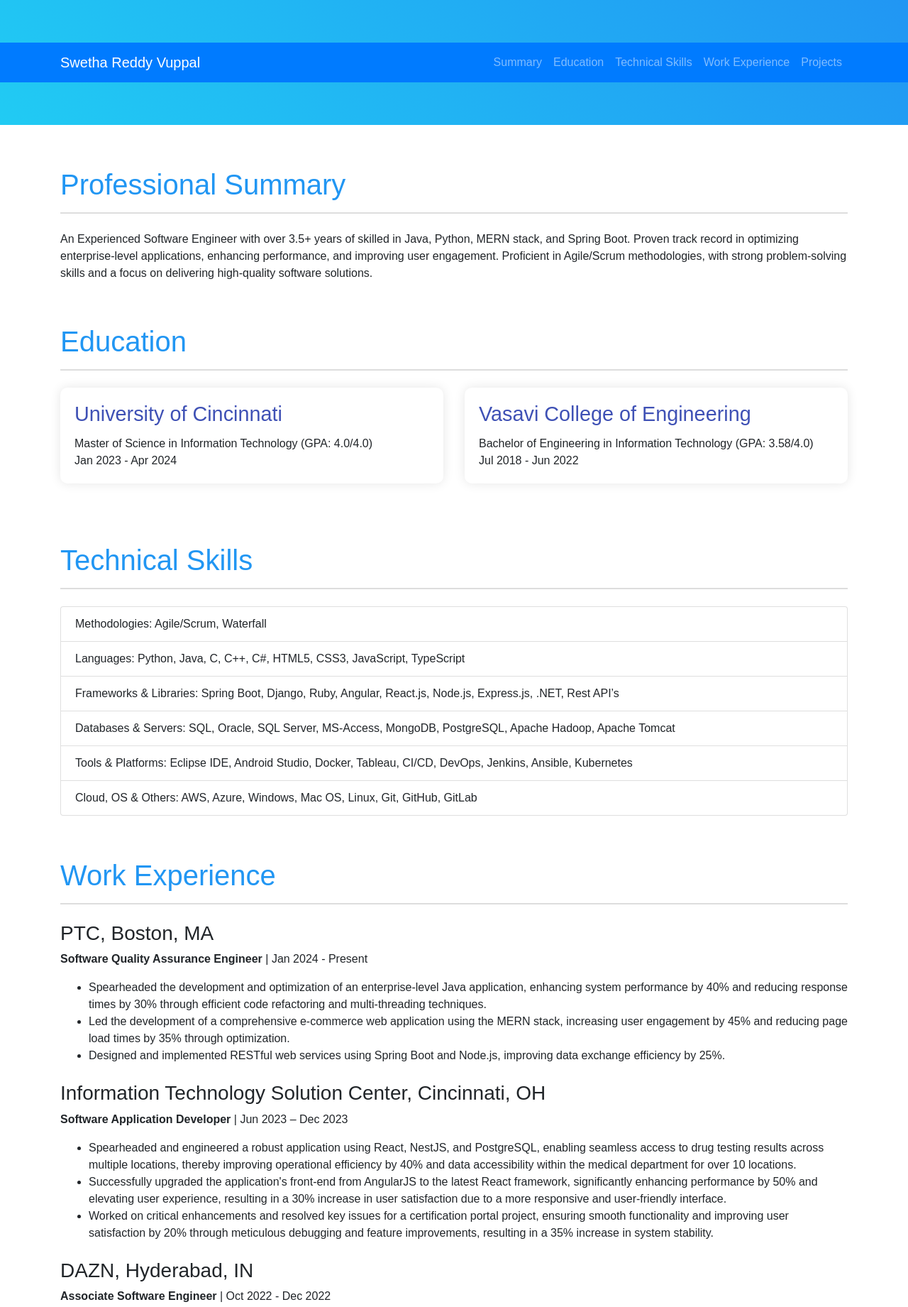
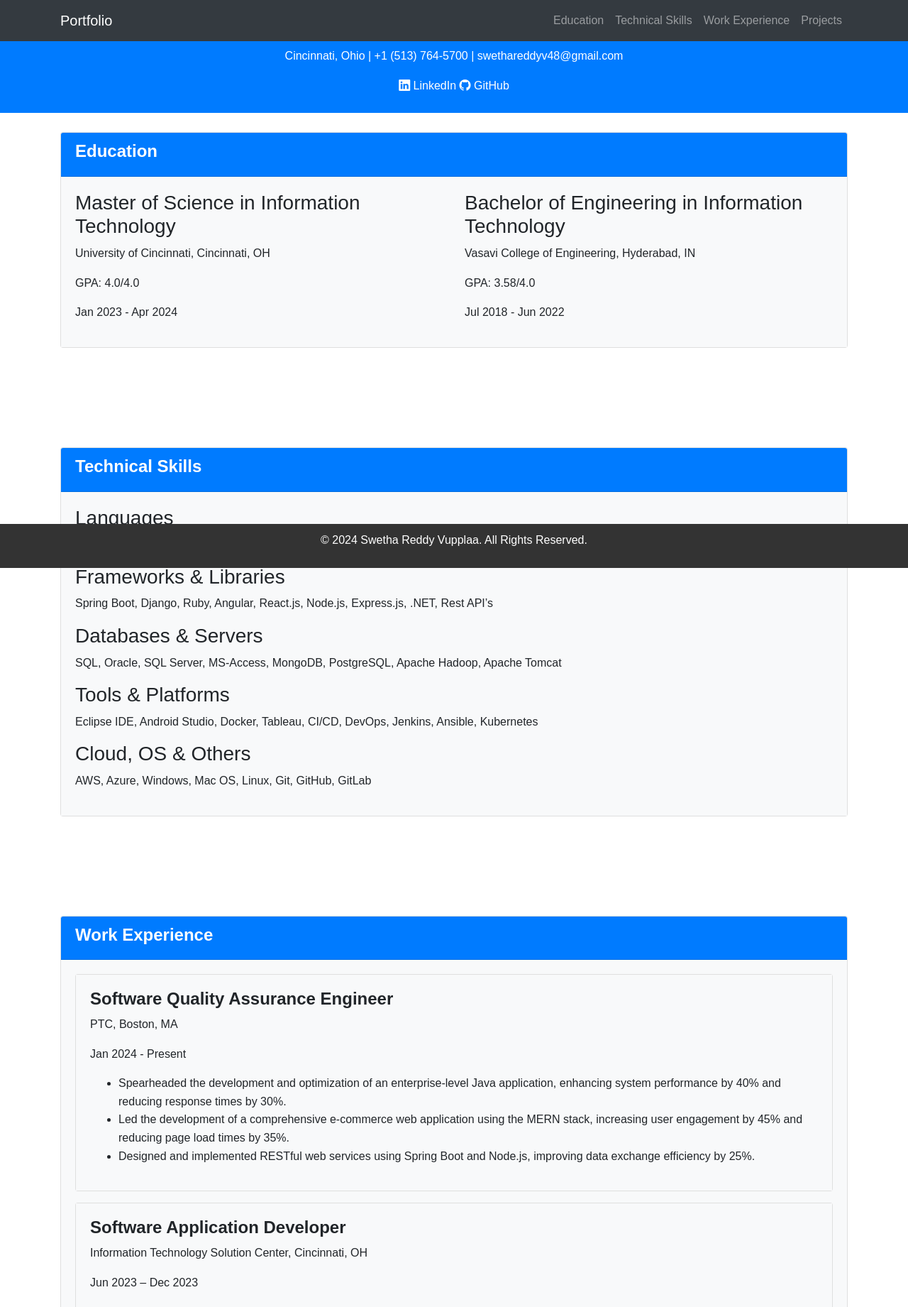
Before and after one commit to swethareddy0/swethareddy0.github.io, a plain HTML site: page index.html in a window 1280 px wide. Shown: the top 1841 px of the page at 71% size. Drawn offline with nearby package versions, Linux system fonts and the light colour scheme; a script that the page names is missing.

Commit message:
Update index.html

```diff
--- a/index.html
+++ b/index.html
@@ -3,142 +3,225 @@
 <head>
     <meta charset="UTF-8">
     <meta name="viewport" content="width=device-width, initial-scale=1.0">
-    <title>Swetha Reddy Vuppal's Resume</title>
+    <title>Swetha Reddy Vupplaa - Software Quality Assurance Engineer</title>
     <!-- Bootstrap CSS -->
-    <link rel="stylesheet" href="https://stackpath.bootstrapcdn.com/bootstrap/4.5.2/css/bootstrap.min.css">
-    <!-- Font Awesome for icons -->
-    <link rel="stylesheet" href="https://cdnjs.cloudflare.com/ajax/libs/font-awesome/5.15.3/css/all.min.css">
+    <link rel="stylesheet" href="https://cdn.jsdelivr.net/npm/bootstrap@4.0.0/dist/css/bootstrap.min.css" integrity="sha384-Gn5384xqQ1aoWXA+058RXPxPg6fy4IWvTNh0E263XmFcJlSAwiGgFAW/dAiS6JXm" crossorigin="anonymous">
+    <!-- Bootstrap Icons -->
+    <link rel="stylesheet" href="https://cdnjs.cloudflare.com/ajax/libs/bootstrap-icons/1.10.2/font/bootstrap-icons.min.css">
     <!-- Custom CSS -->
-    <link rel="stylesheet" href="styles.css">
+    <style>
+        body {
+            font-family: Arial, sans-serif;
+            line-height: 1.6;
+        }
+        header {
+            background-color: #007bff;
+            color: #fff;
+            padding: 10px 0;
+            position: fixed;
+            width: 100%;
+            top: 0;
+            z-index: 1000;
+        }
+        .navbar-nav .nav-link {
+            color: #fff;
+        }
+        .navbar-nav .nav-link:hover {
+            color: #f8f9fa;
+        }
+        section {
+            padding-top: 80px;
+            margin-bottom: 60px;
+        }
+        .card {
+            margin-bottom: 30px;
+        }
+        .card-header {
+            background-color: #007bff;
+            color: #fff;
+        }
+        .card-body {
+            background-color: #f8f9fa;
+        }
+        .card-title {
+            font-size: 1.5rem;
+            font-weight: bold;
+            margin-bottom: 0.5rem;
+        }
+        .card-text {
+            margin-bottom: 1rem;
+        }
+        .list-group-item {
+            background-color: #fff;
+            border: none;
+        }
+        .footer {
+            background-color: #333;
+            color: #fff;
+            text-align: center;
+            padding: 10px 0;
+            position: fixed;
+            width: 100%;
+            bottom: 0;
+        }
+    </style>
 </head>
 <body>
+
+    <!-- Header Section -->
     <header>
-        <nav class="navbar navbar-expand-lg navbar-dark bg-primary">
+        <div class="container text-center">
+            <h1>Swetha Reddy Vupplaa</h1>
+            <p>Cincinnati, Ohio | +1 (513) 764-5700 | <a href="mailto:swethareddyv48@gmail.com" class="text-white">swethareddyv48@gmail.com</a></p>
+            <p>
+                <a href="#" class="text-white me-3"><i class="bi bi-linkedin"></i> LinkedIn</a>
+                <a href="#" class="text-white"><i class="bi bi-github"></i> GitHub</a>
+            </p>
+        </div>
+    </header>
+
+    <!-- Navigation Section -->
+    <nav class="navbar navbar-expand-lg navbar-dark bg-dark sticky-top">
         <div class="container">
-                <a class="navbar-brand" href="#">Swetha Reddy Vuppal</a>
+            <a class="navbar-brand" href="#">Portfolio</a>
             <button class="navbar-toggler" type="button" data-toggle="collapse" data-target="#navbarNav" aria-controls="navbarNav" aria-expanded="false" aria-label="Toggle navigation">
                 <span class="navbar-toggler-icon"></span>
             </button>
             <div class="collapse navbar-collapse" id="navbarNav">
                 <ul class="navbar-nav ml-auto">
-                        <li class="nav-item">
-                            <a class="nav-link" href="#summary">Summary</a>
-                        </li>
-                        <li class="nav-item">
-                            <a class="nav-link" href="#education">Education</a>
-                        </li>
-                        <li class="nav-item">
-                            <a class="nav-link" href="#technical-skills">Technical Skills</a>
-                        </li>
-                        <li class="nav-item">
-                            <a class="nav-link" href="#work-experience">Work Experience</a>
-                        </li>
-                        <li class="nav-item">
-                            <a class="nav-link" href="#projects">Projects</a>
-                        </li>
+                    <li class="nav-item"><a class="nav-link" href="#education">Education</a></li>
+                    <li class="nav-item"><a class="nav-link" href="#technical-skills">Technical Skills</a></li>
+                    <li class="nav-item"><a class="nav-link" href="#work-experience">Work Experience</a></li>
+                    <li class="nav-item"><a class="nav-link" href="#projects">Projects</a></li>
                 </ul>
             </div>
         </div>
     </nav>
-    </header>
 
-    <div class="container mt-5">
-        <section id="summary">
-            <h2 class="mb-4">Professional Summary</h2>
-            <p>An Experienced Software Engineer with over 3.5+ years of skilled in Java, Python, MERN stack, and Spring Boot. Proven track record in optimizing enterprise-level applications, enhancing performance, and improving user engagement. Proficient in Agile/Scrum methodologies, with strong problem-solving skills and a focus on delivering high-quality software solutions.</p>
-        </section>
-
+    <!-- Main Content -->
+    <main class="container mt-5">
+        <!-- Education Section -->
         <section id="education">
-            <h2 class="mb-4">Education</h2>
+            <div class="card">
+                <div class="card-header">
+                    <h2 class="card-title">Education</h2>
+                </div>
+                <div class="card-body">
                     <div class="row">
                         <div class="col-md-6">
-                    <div class="card mb-4">
-                        <div class="card-body">
-                            <h3 class="card-title">University of Cincinnati</h3>
-                            <p class="card-text">Master of Science in Information Technology (GPA: 4.0/4.0)<br>Jan 2023 - Apr 2024</p>
-                        </div>
-                    </div>
+                            <h3>Master of Science in Information Technology</h3>
+                            <p>University of Cincinnati, Cincinnati, OH</p>
+                            <p>GPA: 4.0/4.0</p>
+                            <p>Jan 2023 - Apr 2024</p>
                         </div>
                         <div class="col-md-6">
-                    <div class="card mb-4">
-                        <div class="card-body">
-                            <h3 class="card-title">Vasavi College of Engineering</h3>
-                            <p class="card-text">Bachelor of Engineering in Information Technology (GPA: 3.58/4.0)<br>Jul 2018 - Jun 2022</p>
+                            <h3>Bachelor of Engineering in Information Technology</h3>
+                            <p>Vasavi College of Engineering, Hyderabad, IN</p>
+                            <p>GPA: 3.58/4.0</p>
+                            <p>Jul 2018 - Jun 2022</p>
                         </div>
                     </div>
                 </div>
             </div>
         </section>
 
+        <!-- Technical Skills Section -->
         <section id="technical-skills">
-            <h2 class="mb-4">Technical Skills</h2>
-            <ul class="list-group mb-4">
-                <li class="list-group-item">Methodologies: Agile/Scrum, Waterfall</li>
-                <li class="list-group-item">Languages: Python, Java, C, C++, C#, HTML5, CSS3, JavaScript, TypeScript</li>
-                <li class="list-group-item">Frameworks & Libraries: Spring Boot, Django, Ruby, Angular, React.js, Node.js, Express.js, .NET, Rest API’s</li>
-                <li class="list-group-item">Databases & Servers: SQL, Oracle, SQL Server, MS-Access, MongoDB, PostgreSQL, Apache Hadoop, Apache Tomcat</li>
-                <li class="list-group-item">Tools & Platforms: Eclipse IDE, Android Studio, Docker, Tableau, CI/CD, DevOps, Jenkins, Ansible, Kubernetes</li>
-                <li class="list-group-item">Cloud, OS & Others: AWS, Azure, Windows, Mac OS, Linux, Git, GitHub, GitLab</li>
-            </ul>
+            <div class="card">
+                <div class="card-header">
+                    <h2 class="card-title">Technical Skills</h2>
+                </div>
+                <div class="card-body">
+                    <h3>Languages</h3>
+                    <p>Python, Java, C, C++, C#, HTML5, CSS3, JavaScript, TypeScript</p>
+
+                    <h3>Frameworks & Libraries</h3>
+                    <p>Spring Boot, Django, Ruby, Angular, React.js, Node.js, Express.js, .NET, Rest API’s</p>
+
+                    <h3>Databases & Servers</h3>
+                    <p>SQL, Oracle, SQL Server, MS-Access, MongoDB, PostgreSQL, Apache Hadoop, Apache Tomcat</p>
+
+                    <h3>Tools & Platforms</h3>
+                    <p>Eclipse IDE, Android Studio, Docker, Tableau, CI/CD, DevOps, Jenkins, Ansible, Kubernetes</p>
+
+                    <h3>Cloud, OS & Others</h3>
+                    <p>AWS, Azure, Windows, Mac OS, Linux, Git, GitHub, GitLab</p>
+                </div>
+            </div>
         </section>
 
+        <!-- Work Experience Section -->
         <section id="work-experience">
-            <h2 class="mb-4">Work Experience</h2>
-
-            <article class="mb-4">
-                <h3>PTC, Boston, MA</h3>
-                <p><strong>Software Quality Assurance Engineer</strong> | Jan 2024 - Present</p>
+            <div class="card">
+                <div class="card-header">
+                    <h2 class="card-title">Work Experience</h2>
+                </div>
+                <div class="card-body">
+                    <div class="card mb-3">
+                        <div class="card-body">
+                            <h3 class="card-title">Software Quality Assurance Engineer</h3>
+                            <p>PTC, Boston, MA</p>
+                            <p>Jan 2024 - Present</p>
                             <ul>
-                    <li>Spearheaded the development and optimization of an enterprise-level Java application, enhancing system performance by 40% and reducing response times by 30% through efficient code refactoring and multi-threading techniques.</li>
-                    <li>Led the development of a comprehensive e-commerce web application using the MERN stack, increasing user engagement by 45% and reducing page load times by 35% through optimization.</li>
+                                <li>Spearheaded the development and optimization of an enterprise-level Java application, enhancing system performance by 40% and reducing response times by 30%.</li>
+                                <li>Led the development of a comprehensive e-commerce web application using the MERN stack, increasing user engagement by 45% and reducing page load times by 35%.</li>
                                 <li>Designed and implemented RESTful web services using Spring Boot and Node.js, improving data exchange efficiency by 25%.</li>
                             </ul>
-            </article>
-
-            <article class="mb-4">
-                <h3>Information Technology Solution Center, Cincinnati, OH</h3>
-                <p><strong>Software Application Developer</strong> | Jun 2023 – Dec 2023</p>
+                        </div>
+                    </div>
+                    <div class="card mb-3">
+                        <div class="card-body">
+                            <h3 class="card-title">Software Application Developer</h3>
+                            <p>Information Technology Solution Center, Cincinnati, OH</p>
+                            <p>Jun 2023 – Dec 2023</p>
                             <ul>
-                    <li>Spearheaded and engineered a robust application using React, NestJS, and PostgreSQL, enabling seamless access to drug testing results across multiple locations, thereby improving operational efficiency by 40% and data accessibility within the medical department for over 10 locations.</li>
-                    <li>Successfully upgraded the application's front-end from AngularJS to the latest React framework, significantly enhancing performance by 50% and elevating user experience, resulting in a 30% increase in user satisfaction due to a more responsive and user-friendly interface.</li>
-                    <li>Worked on critical enhancements and resolved key issues for a certification portal project, ensuring smooth functionality and improving user satisfaction by 20% through meticulous debugging and feature improvements, resulting in a 35% increase in system stability.</li>
+                                <li>Spearheaded and engineered a robust application using React, NestJS, and PostgreSQL, enabling seamless access to drug testing results across multiple locations.</li>
+                                <li>Successfully upgraded the application's front-end from AngularJS to React framework, significantly enhancing performance by 50%.</li>
+                                <li>Worked on critical enhancements and resolved key issues for a certification portal project, ensuring smooth functionality and improving user satisfaction.</li>
                             </ul>
-            </article>
-
-            <article class="mb-4">
-                <h3>DAZN, Hyderabad, IN</h3>
-                <p><strong>Associate Software Engineer</strong> | Oct 2022 - Dec 2022</p>
-                <ul>
-                    <li>Worked closely with a team of 8 developers, utilizing React for building user interfaces, MySQL for database management, Node.js for server-side scripting, and JavaScript for front-end development to ensure accurate content display based on user location, resulting in a 30% increase in development efficiency.</li>
-                    <li>Created and aligned 5 video rails, and implemented dynamic content display that adapts based on the user's geographical location using modern front-end technologies, enhancing relevance and engagement for users and leading to a 25% increase in user interaction.</li>
-                    <li>Coordinated with 3 cross-functional teams to identify and prioritize 10 areas for UX improvement, successfully implementing changes that optimized content delivery and enhanced user satisfaction by 20%.</li>
-                </ul>
-            </article>
-
-            <article class="mb-4">
-                <h3>Magna Infotech, Bengaluru, IN</h3>
-                <p><strong>Software Developer</strong> | Jul 2020 - Sep 2022</p>
-                <ul>
-                    <li>Developed and optimized enterprise-level applications in Java, improving system performance by 30% and reducing response times by 25% through efficient code and algorithm enhancements.</li>
-                    <li>Engineered and deployed full-stack applications using the MERN stack, achieving a 45% improvement in user engagement and a 20% reduction in development time through modular and reusable code components.</li>
-                    <li>Led the migration of legacy systems to Java-based microservices architecture, resulting in a 40% increase in scalability and a 35% reduction in operational costs.</li>
-                </ul>
-            </article>
+                        </div>
+                    </div>
+                    <!-- Add more work experience cards as needed -->
+                </div>
+            </div>
         </section>
 
+        <!-- Projects Section -->
         <section id="projects">
-            <h2 class="mb-4">Projects</h2>
+            <div class="card">
+                <div class="card-header">
+                    <h2 class="card-title">Projects</h2>
+                </div>
+                <div class="card-body">
+                    <div class="card mb-3">
+                        <div class="card-body">
+                            <h3 class="card-title">Diabetic Retinopathy Detection using Deep Learning</h3>
+                            <p>Employed deep learning techniques to detect diabetic retinopathy using APTOS-2019 dataset.</p>
+                            <p>Technologies: Keras, TensorFlow, Node.js, OpenCV, Matplotlib</p>
+                        </div>
+                    </div>
+                    <div class="card mb-3">
+                        <div class="card-body">
+                            <h3 class="card-title">E-commerce Website with Recommendation System</h3>
+                            <p>Developed an e-commerce platform with personalized recommendations based on user behavior.</p>
+                            <p>Technologies: MERN Stack (MongoDB, Express.js, React.js, Node.js)</p>
+                        </div>
+                    </div>
+                    <!-- Add more project cards as needed -->
+                </div>
+            </div>
+        </section>
+    </main>
 
-            <article class="mb-4">
-                <h3>Diabetic Retinopathy Detection using Deep Learning</h3>
-                <p>Employed deep learning techniques to detect diabetic retinopathy using APTOS-2019 dataset. Achieved best results using DenseNet121 model.</p>
-                <p><strong>Technologies:</strong> Keras, TensorFlow, Node.js, OpenCV, Matplotlib</p>
-            </article>
-        </section>
+    <!-- Footer Section -->
+    <footer class="footer">
+        <div class="container">
+            <p>&copy; 2024 Swetha Reddy Vupplaa. All Rights Reserved.</p>
         </div>
+    </footer>
 
-    <!-- Bootstrap JS and dependencies -->
-    <script src="https://cdnjs.cloudflare.com/ajax/libs/jquery/3.5.1/jquery.min.js"></script>
-    <script src="https://stackpath.bootstrapcdn.com/bootstrap/4.5.2/js/bootstrap.min.js"></script>
+    <!-- Bootstrap JS and Popper.js -->
+    <script src="https://cdnjs.cloudflare.com/ajax/libs/jquery/3.6.0/jquery.min.js"></script>
+    <script src="https://cdn.jsdelivr.net/npm/bootstrap@4.0.0/dist/js/bootstrap.bundle.min.js" integrity="sha384-JZR6Spejh4U02d8jOt6vLEHfe/JQGiRRSQQxSfFWpi1MquVdAyjUar5+76PVCmYl" crossorigin="anonymous"></script>
 </body>
 </html>
```
Lines whose indentation alone changed are shown as unchanged.
